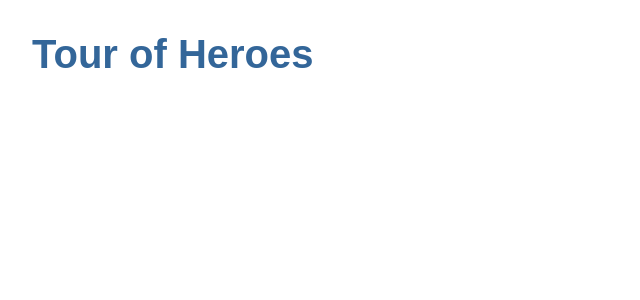
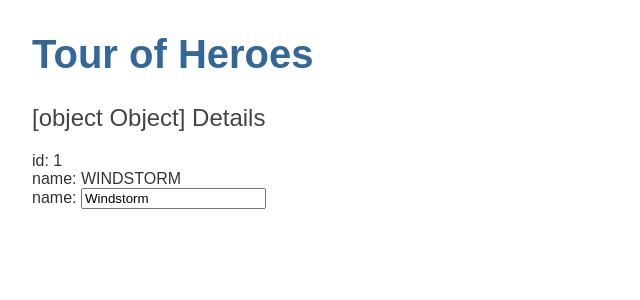
Before and after one commit to Ulfsaar-dev/tourofheros, an Angular app: page / in a window 1280 px wide. Shown: the top 300 px of the page, without its empty margins (0-640 px from the left). Built offline with nearby package versions, Linux system fonts and the light colour scheme.

Commit message:
Hero Editor finished

```diff
--- a/src/app/app.component.html
+++ b/src/app/app.component.html
@@ -1 +1,2 @@
 <h1>{{title}}</h1>
+<app-heroes></app-heroes>
--- a/src/app/app.module.ts
+++ b/src/app/app.module.ts
@@ -3,13 +3,17 @@
 
 import { AppRoutingModule } from './app-routing.module';
 import { AppComponent } from './app.component';
+import { HeroesComponent } from './heroes/heroes.component';
+import { FormsModule } from "@angular/forms"
 
 @NgModule({
   declarations: [
-    AppComponent
+    AppComponent,
+    HeroesComponent
   ],
   imports: [
     BrowserModule,
+    FormsModule,
     AppRoutingModule
   ],
   providers: [],
--- /dev/null
+++ b/src/app/hero.ts
@@ -0,0 +1,4 @@
+export class Hero {
+  id: number;
+  name: string;
+}
--- /dev/null
+++ b/src/app/heroes/heroes.component.html
@@ -0,0 +1,9 @@
+<h2>{{hero}} Details</h2>
+<div><span>id: </span>{{hero.id}}</div>
+<div><span>name: </span>{{hero.name | uppercase}}</div>
+
+<div>
+  <label>name:
+    <input [(ngModel)]="hero.name" placeholder="name" />
+  </label>
+</div>
--- /dev/null
+++ b/src/app/heroes/heroes.component.ts
@@ -0,0 +1,19 @@
+import { Component, OnInit } from '@angular/core';
+import { Hero } from '../hero';
+
+@Component({
+  selector: 'app-heroes',
+  templateUrl: './heroes.component.html',
+  styleUrls: ['./heroes.component.css']
+})
+export class HeroesComponent implements OnInit {
+  hero: Hero = {
+    id: 1,
+    name: 'Windstorm'
+  };
+  constructor() { }
+
+  ngOnInit() {
+  }
+
+}
```
Also changed, not shown: src/app/heroes/heroes.component.css (added), 1 other file (tests, documents, lock files or other folders).
